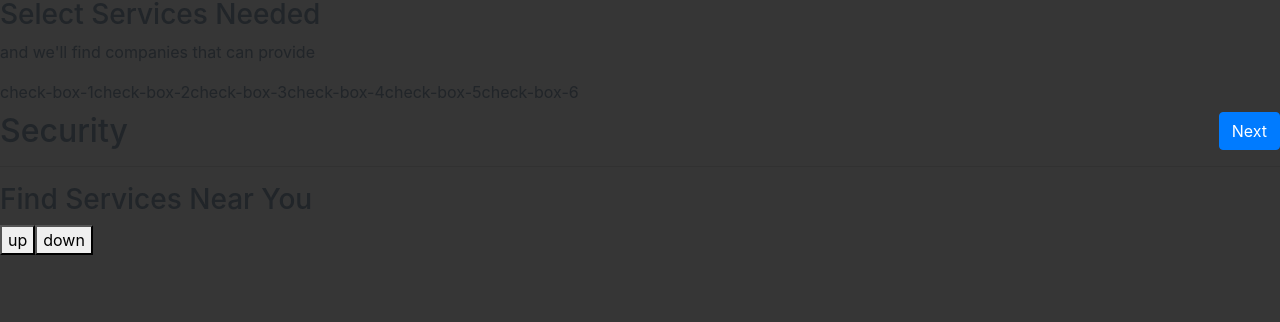
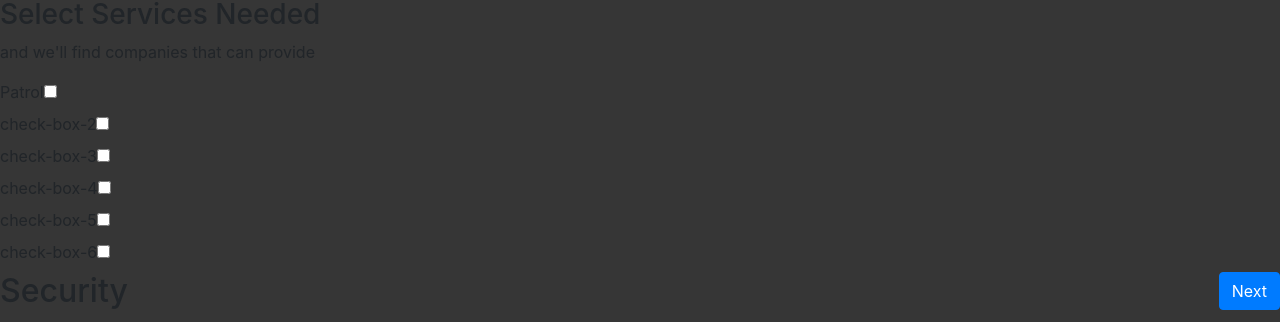
Before and after one commit to jIrwinCline/hench-machina, a React app: page / in a window 1280 px wide. Shown: the part 514-836 px from the top of the page. Before the commit the page ends 800 px from the top, so only its background shows below. Built offline with nearby package versions, Linux system fonts and the light colour scheme.

Commit message:
fix step one checkbox issues

```diff
--- a/src/components/Checkbox.jsx
+++ b/src/components/Checkbox.jsx
@@ -1,9 +1,18 @@
 import React from 'react';
 import PropTypes from 'prop-types';
 
-const Checkbox = ({ type = 'checkbox', name, checked = false, onChange }) => (
-  <input type={type} name={name} checked={checked} onChange={onChange} />
+console.log(name)
+
+
+
+// const Checkbox = ({ type = 'checkbox', name, checked = false, onChange }) => (
+//     <input type={type} name={name} checked={checked} onChange={onChange} />
+// );
+
+const Checkbox = (props) => (
+  <input type="checkbox" name={props.name} checked={props.checked} onChange={props.onChange} />
 );
+
 
 Checkbox.propTypes = {
   type: PropTypes.string,
--- a/src/components/MasterForm.jsx
+++ b/src/components/MasterForm.jsx
@@ -10,7 +10,7 @@ export default class MasterForm extends Component {
         super(props)
         this.state = {
             currentStep: 1,
-            services: new Map(),
+            checkedItems: new Map(),
             username: '',
             password: '',
         }
@@ -69,7 +69,13 @@ export default class MasterForm extends Component {
     handleCheckboxChange(e) {
         const item = e.target.name;
         const isChecked = e.target.checked;
-        this.setState(prevState => ({ checkedItems: prevState.checkedItems.set(item, isChecked) }));
+        console.log(this.state.checkedItems);
+
+        // this.setState(prevState => ({ checkedItems: prevState.checkedItems.set(item, isChecked) }));
+
+        const newState = Object.assign({}, this.state, { checkedItems: this.state.checkedItems.set(item, isChecked) })
+
+        this.setState({ newState })
       }
     handleSubmit = (event) => {
         event.preventDefault()
@@ -88,7 +94,7 @@ export default class MasterForm extends Component {
                 <Step1
                     currentStep={this.state.currentStep}
                     handleCheckboxChange={this.handleCheckboxChange}
-                    services={this.state.services}
+                    checkedItems={this.state.checkedItems}
                 />
                 <Step2
                     currentStep={this.state.currentStep}
--- a/src/components/Step1.jsx
+++ b/src/components/Step1.jsx
@@ -6,24 +6,30 @@ export default function Step1(props) {
     if (props.currentStep !== 1) {
         return null
     }
+    let inputs = checkboxes.map(item => {
+        console.log(item)
+        return(
+        <div>
 
-    return (
+            <label htmlFor={item.name} key={item.key}>
+            {item.name}
+            </label>
+            <Checkbox name={item.name} checked={props.checkedItems.get(item.name)} onChange={props.handleCheckboxChange} />
+        </div>
+        );
+        })
+    return(
         <>
         <h3>Select Services Needed</h3>
         <p>and we'll find companies that can provide</p>
-        {
-          checkboxes.map(item => (
-            <label key={item.key}>
-              {item.name}
-              <Checkbox name={item.name} checked={props.services.get(item.name)} onChange={props.handleCheckboxChange} />
-            </label>
-          ))
-        }
+
+        {inputs}
+
         </>
     )
 };
 
-{/* <h3>Select Services Needed</h3>
+/* <h3>Select Services Needed</h3>
 <p>and we'll find companies that can provide</p>
 <div className="boxes form-group">
     <input type="checkbox" id="box-1"/>
@@ -43,4 +49,4 @@ export default function Step1(props) {
 
     <input type="checkbox" id="box-6"/>
     <label htmlFor="box-6">Estate and Residential Protection</label>
-</div> */}
+</div> */
--- a/src/components/Step3.jsx
+++ b/src/components/Step3.jsx
@@ -9,11 +9,11 @@ export default function Step3(props) {
         <h3>Is the information corrent?</h3>
         <p>Anything else the service provider should know?</p>
         <div className="form-group">
-            <label htmlFor="password">password</label>
+            <label htmlFor="info">Is there additional information that the service provider should know about?</label>
             <input
                 className="form-control"
-                id="password"
-                name="password"
+                id="info"
+                name="info"
                 type="text"
                 placeholder="Enter password"
                 value={props.password}
--- a/src/components/checkboxes.jsx
+++ b/src/components/checkboxes.jsx
@@ -2,9 +2,9 @@ import React from 'react'
 
 const checkboxes = [
     {
-      name: 'check-box-1',
-      key: 'checkBox1',
-      label: 'Check Box 1',
+      name: 'Patrol',
+      key: 'patrol',
+      label: 'patrol',
     },
     {
       name: 'check-box-2',
--- a/src/style.scss
+++ b/src/style.scss
@@ -34,7 +34,7 @@ body {
 }
 
 /*Checkboxes styles*/
-input[type="checkbox"] { display: none; }
+input[type="checkbox"] { display: inline; }
 
 input[type="checkbox"] + label {
   display: block;
```
Also changed, not shown: src/components/CheckboxContainer.jsx (+5 -5 lines).
